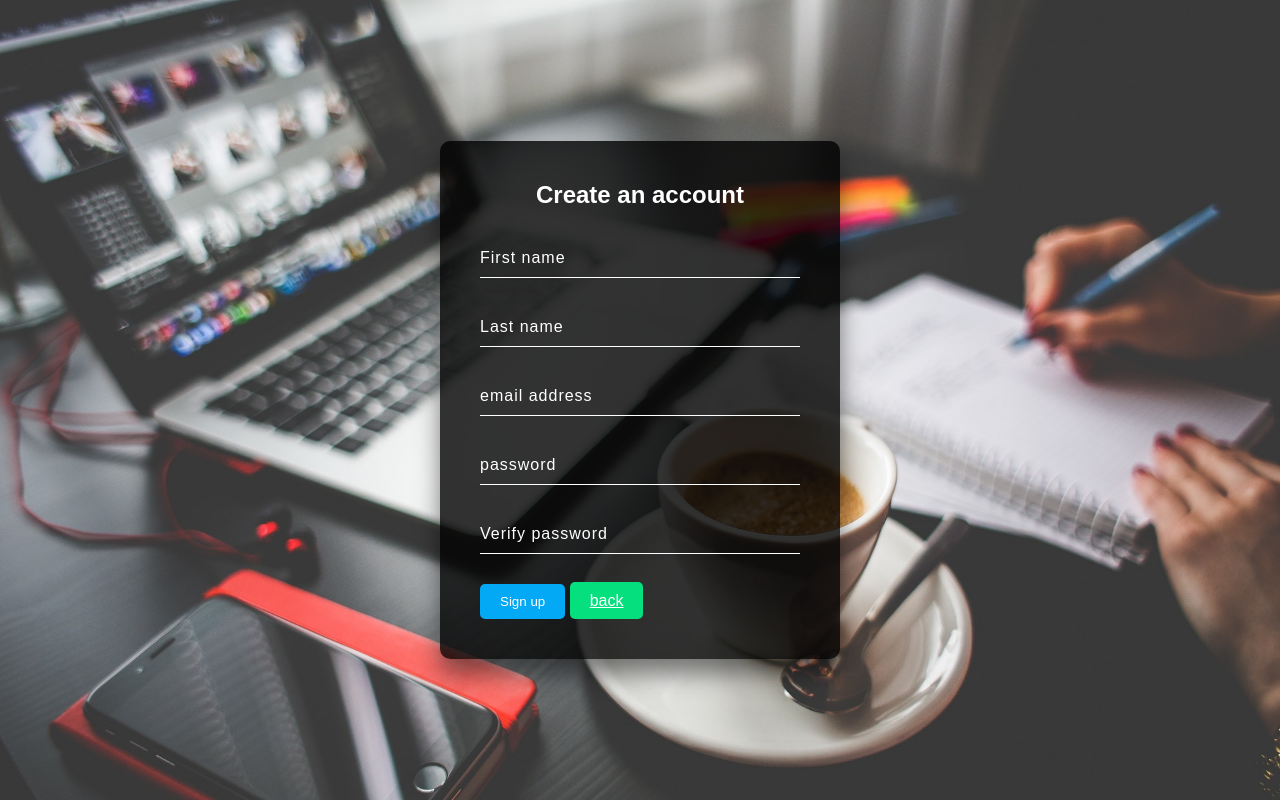
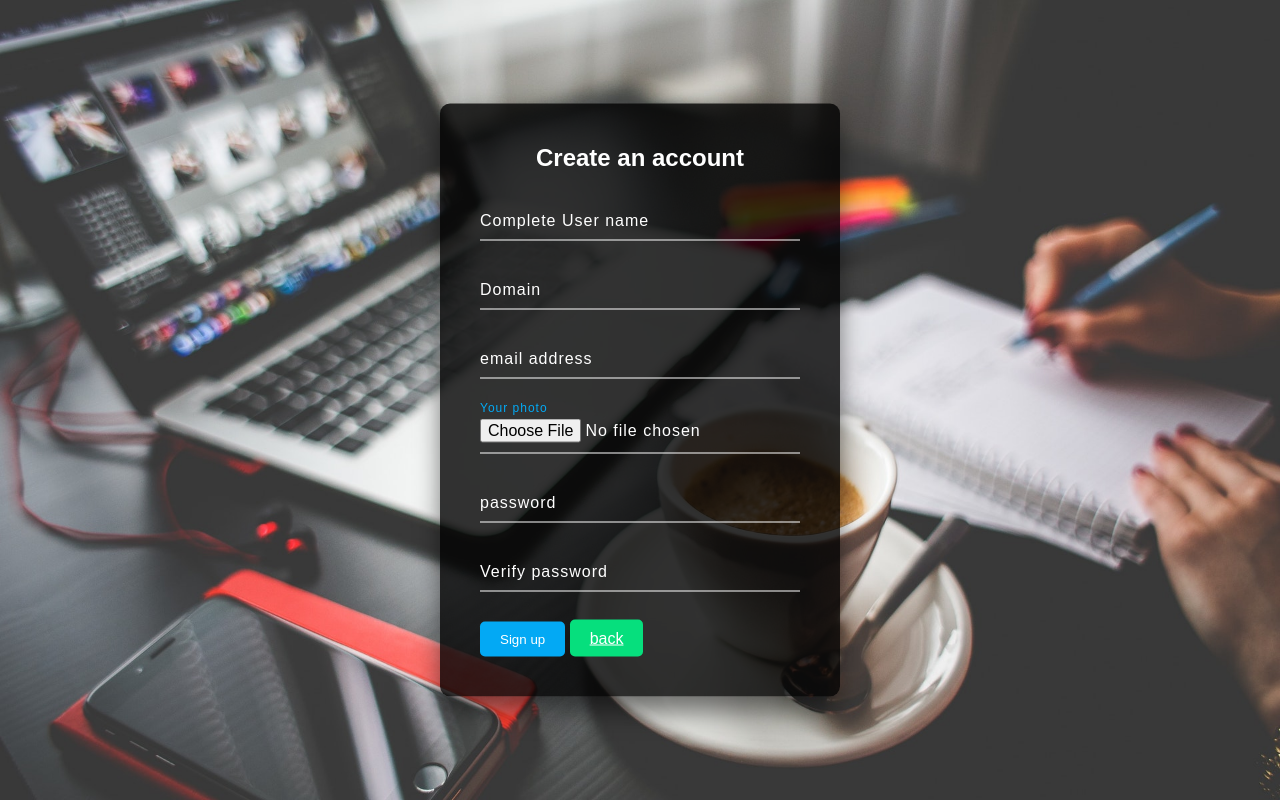
Before and after one commit to Jaman-dedy/workspace, a plain HTML site: page view/register.html in a window 1280 px wide. Drawn offline with Linux system fonts and the light colour scheme.

Commit message:
adding register.html modified

```diff
--- a/view/register.html
+++ b/view/register.html
@@ -14,19 +14,26 @@
 
           <div class="inputBox">
              <input type="text" name="" required>
-             <label for="">First name</label>
+             <label for="">Complete User name</label>
 
           </div>
-          <div class="inputBox">
-               <input type="text" name="" required>
-               <label for="">Last name</label>
 
-         </div>
+         <div class="inputBox">
+                  <input type="text" name="" required>
+                  <label for="">Domain</label>
+
+            </div>
          <div class="inputBox">
                <input type="email" name="" required>
                <label for="">email address</label>
 
          </div>
+         <div class="inputBox">
+                  <input type="file" name="" >
+                  <label for="">Your photo</label>
+
+            </div>
+
 
           <div class="inputBox">
                 <input type="password" name="" required>
```
